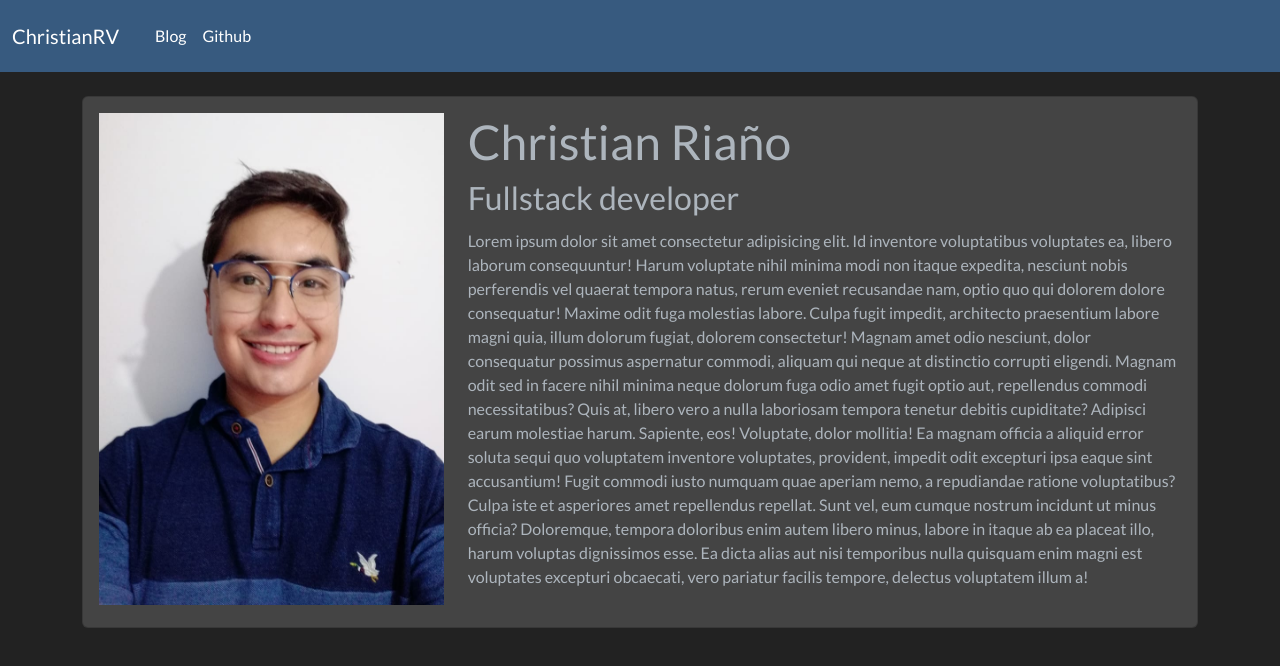
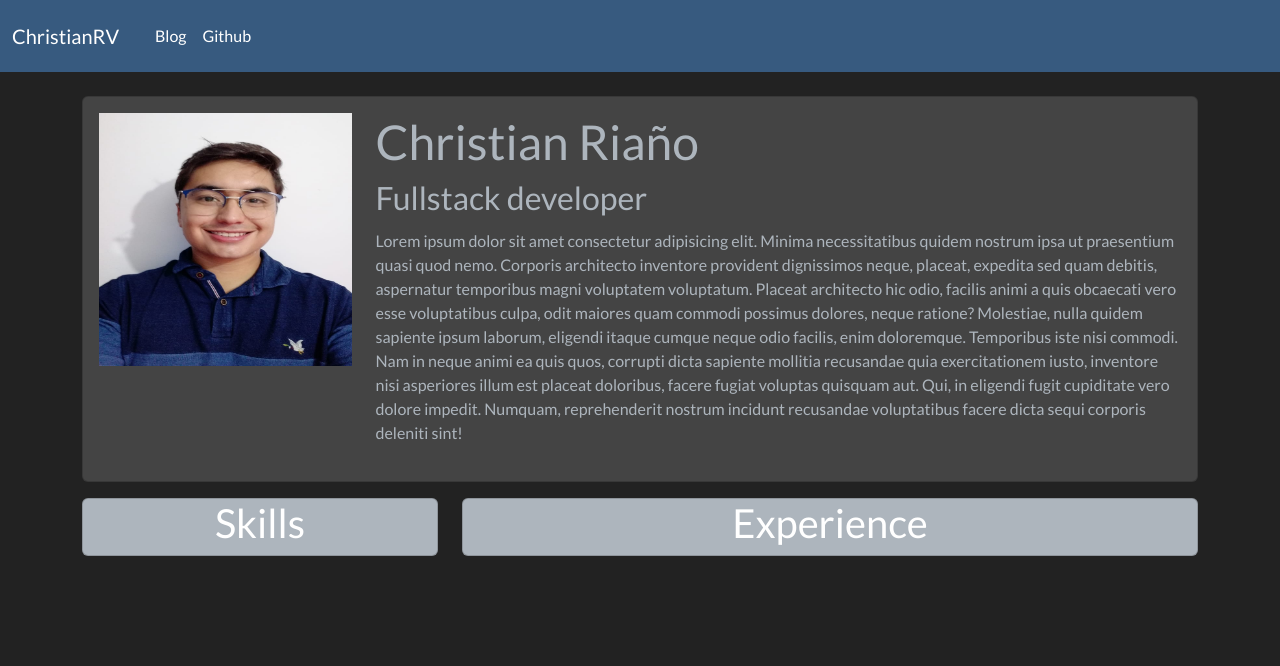
Before and after one commit to ChristianRV29/Portfolio-NextJS, a Next.js app: page / in a window 1280 px wide. Shown: the top 666 px of the page. Built offline with nearby package versions, Linux system fonts and the light colour scheme.

Commit message:
Fix Header's styles and E&S section created

```diff
--- a/components/Header.tsx
+++ b/components/Header.tsx
@@ -13,14 +13,14 @@ const HeaderCard: React.FC<HeaderProps> = props => {
         <div className={'col-md-12'}>
             <div className={'card card-body bg-secondary text-light'}>
              <div className={"row"}>
-                <div className={"col-md-4"}>
-                    <Image src={uri} alt={'image-profile'} className={'img-fluid'} width={350} height={500}/>
+                <div className={"col-md-3"}>
+                    <Image src={uri} alt={'image-profile'} className={'img-fluid'} width={300} height={300}/>
                 </div>
-                <div className={"col-md-8"}>
+                <div className={"col-md-9"}>
                     <h1>Christian Riaño</h1>
                     <h3>Fullstack developer</h3>
                     <p className={'text-justify py-1'}>
-                        Lorem ipsum dolor sit amet consectetur adipisicing elit. Id inventore voluptatibus voluptates ea, libero laborum consequuntur! Harum voluptate nihil minima modi non itaque expedita, nesciunt nobis perferendis vel quaerat tempora natus, rerum eveniet recusandae nam, optio quo qui dolorem dolore consequatur! Maxime odit fuga molestias labore. Culpa fugit impedit, architecto praesentium labore magni quia, illum dolorum fugiat, dolorem consectetur! Magnam amet odio nesciunt, dolor consequatur possimus aspernatur commodi, aliquam qui neque at distinctio corrupti eligendi. Magnam odit sed in facere nihil minima neque dolorum fuga odio amet fugit optio aut, repellendus commodi necessitatibus? Quis at, libero vero a nulla laboriosam tempora tenetur debitis cupiditate? Adipisci earum molestiae harum. Sapiente, eos! Voluptate, dolor mollitia! Ea magnam officia a aliquid error soluta sequi quo voluptatem inventore voluptates, provident, impedit odit excepturi ipsa eaque sint accusantium! Fugit commodi iusto numquam quae aperiam nemo, a repudiandae ratione voluptatibus? Culpa iste et asperiores amet repellendus repellat. Sunt vel, eum cumque nostrum incidunt ut minus officia? Doloremque, tempora doloribus enim autem libero minus, labore in itaque ab ea placeat illo, harum voluptas dignissimos esse. Ea dicta alias aut nisi temporibus nulla quisquam enim magni est voluptates excepturi obcaecati, vero pariatur facilis tempore, delectus voluptatem illum a!
+                        Lorem ipsum dolor sit amet consectetur adipisicing elit. Minima necessitatibus quidem nostrum ipsa ut praesentium quasi quod nemo. Corporis architecto inventore provident dignissimos neque, placeat, expedita sed quam debitis, aspernatur temporibus magni voluptatem voluptatum. Placeat architecto hic odio, facilis animi a quis obcaecati vero esse voluptatibus culpa, odit maiores quam commodi possimus dolores, neque ratione? Molestiae, nulla quidem sapiente ipsum laborum, eligendi itaque cumque neque odio facilis, enim doloremque. Temporibus iste nisi commodi. Nam in neque animi ea quis quos, corrupti dicta sapiente mollitia recusandae quia exercitationem iusto, inventore nisi asperiores illum est placeat doloribus, facere fugiat voluptas quisquam aut. Qui, in eligendi fugit cupiditate vero dolore impedit. Numquam, reprehenderit nostrum incidunt recusandae voluptatibus facere dicta sequi corporis deleniti sint!
                     </p>
                 </div>
              </div>
--- a/pages/index.tsx
+++ b/pages/index.tsx
@@ -3,11 +3,23 @@ import type { NextPage } from 'next'
 import HeaderCard from '~components/Header'
 import Layout from '~components/Layout'
 
-
 const Home: NextPage = () => {
   return (
     <Layout>
       <HeaderCard uri={'/profile.jpeg'} />
+      {/**Second section */}
+      <div className={'row py-3'}>
+        <div className={'col-md-4'}>
+          <div className={'card bg-light text-center'}>
+            <h2>Skills</h2>
+          </div>
+        </div>
+        <div className={'col-md-8'}>
+          <div className={'card bg-light text-center'}>
+            <h2>Experience</h2>
+          </div>
+        </div>
+      </div>
     </Layout>
   )
 }
```
